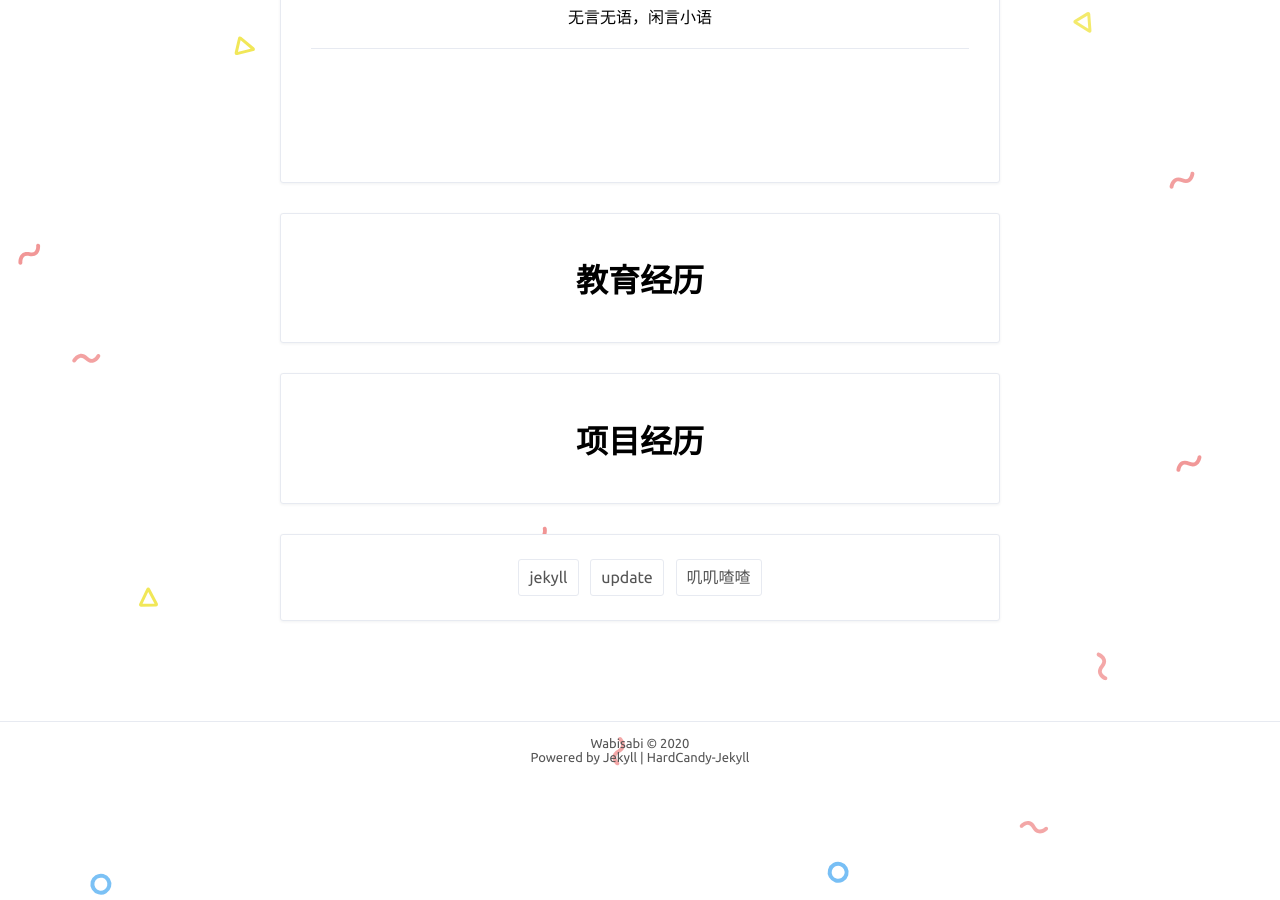
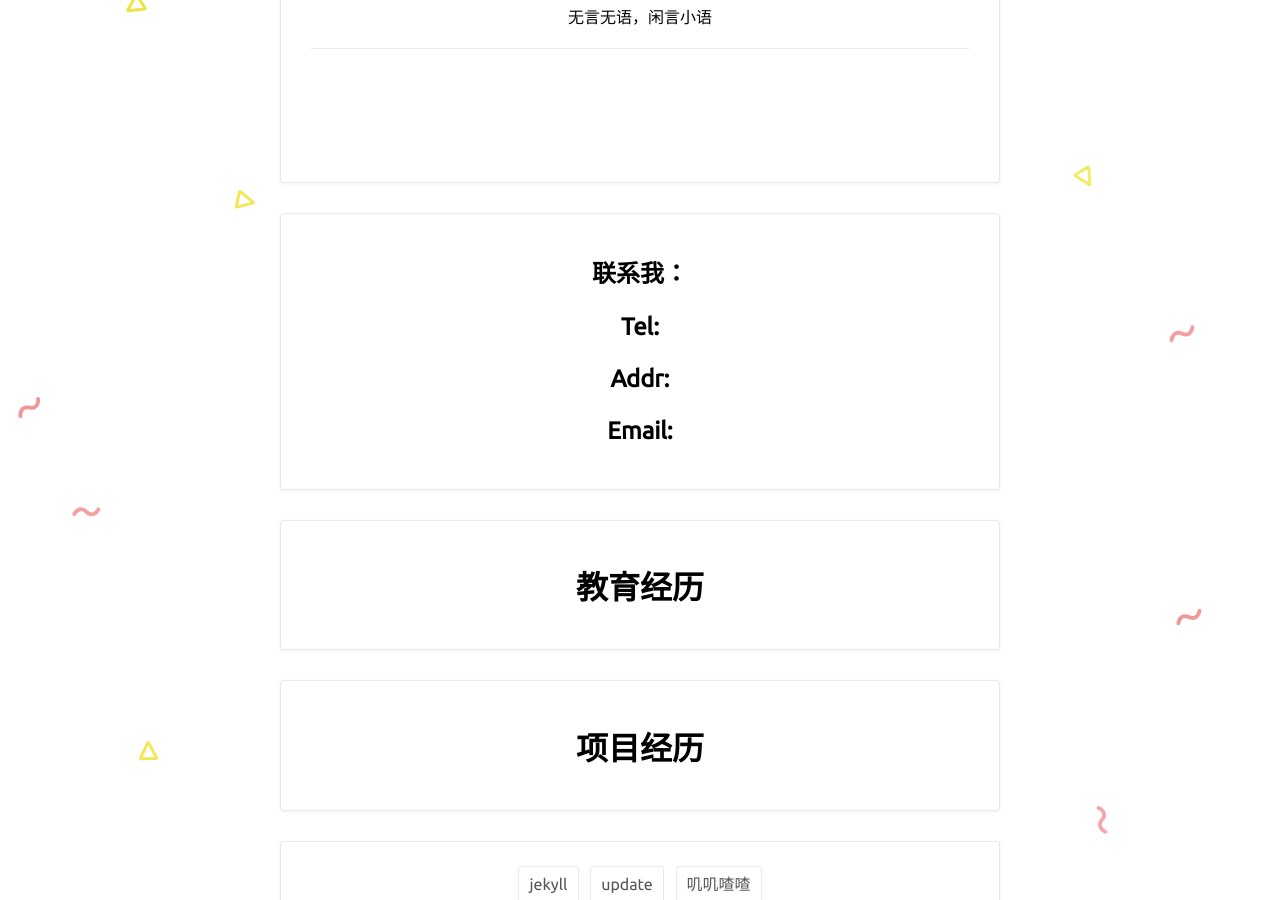
Before and after one commit to Liuyxxx314/Liuyxxx314.github.io, a Jekyll site: the page built from about.html, in a window 1280 px wide and 900 px high, scrolled down 590 px. Built offline with Jekyll 4.4.1, drawn with Linux system fonts in a browser that asks for light colours.

Commit message:
UpdateContact

```diff
--- a/about.html
+++ b/about.html
@@ -30,6 +30,13 @@ description:
           {% endfor%}
         {% endif %}
       </li>
+      <li class="ContactMe">
+        <h2>联系我：
+          <p>Tel:</p>
+          <p>Addr:</p>
+          <p>Email:</p>
+        </h2>
+      </li>
       <li class="Education">
         <h1>教育经历</h1>
       </li>
```
